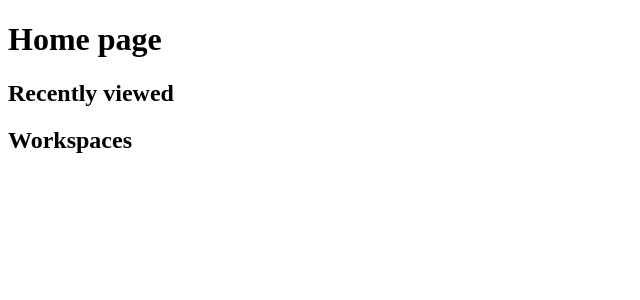
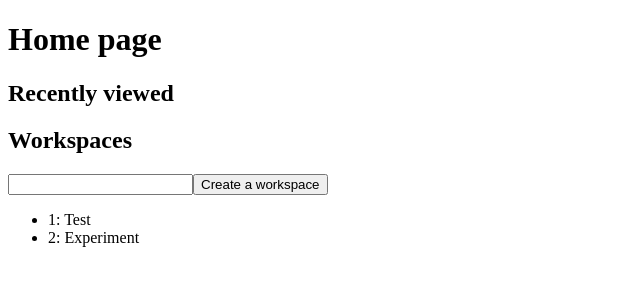
Before and after one commit to viktorijavalsoe/nuxt3-app, a Nuxt app: page / in a window 1280 px wide. Shown: the top 300 px of the page, without its empty margins (0-640 px from the left). Built offline with nearby package versions, Linux system fonts and the light colour scheme.

Commit message:
feat: add list item function

```diff
--- a/pages/index.vue
+++ b/pages/index.vue
@@ -1,19 +1,42 @@
 <template>
-    <h1>Home page</h1>
-    <h2>Recently viewed</h2>
-    <h2>Workspaces</h2>
+  <h1>Home page</h1>
+  <h2>Recently viewed</h2>
+  <h2>Workspaces</h2>
+  <input type="text" v-model="newWorkspaceName">
+  <button @click="createWorkspace">Create a workspace</button>
+  <ul>
+      <li v-for="workspace in workspaces" :key="workspace.id">
+          {{workspace.id}}: {{workspace.name}}
+      </li>
+  </ul>
 </template>
 
 <script lang="ts">
-import { defineComponent } from 'vue'
+import { defineComponent, } from 'vue';
+import { ref } from 'vue'
 
 export default defineComponent({
-    setup () {
+    setup (props) {
+         const workspaces = ref([
+            {id: 1, name:'Test'},
+            {id: 2, name:'Experiment'},
+        ])
+        const newWorkspaceName= ref('')
+        const createWorkspace = () => {
+            const randomId = Math.floor(Math.random() * 100)
+            workspaces.value.push({
+                id: randomId,
+                name: newWorkspaceName.value
+            })
+        }
+        return {
+            workspaces,
+						createWorkspace,
+						newWorkspaceName
+        }
+			}
+	})
 
-
-        return {}
-    }
-})
 </script>
 
 <style scoped>
```
